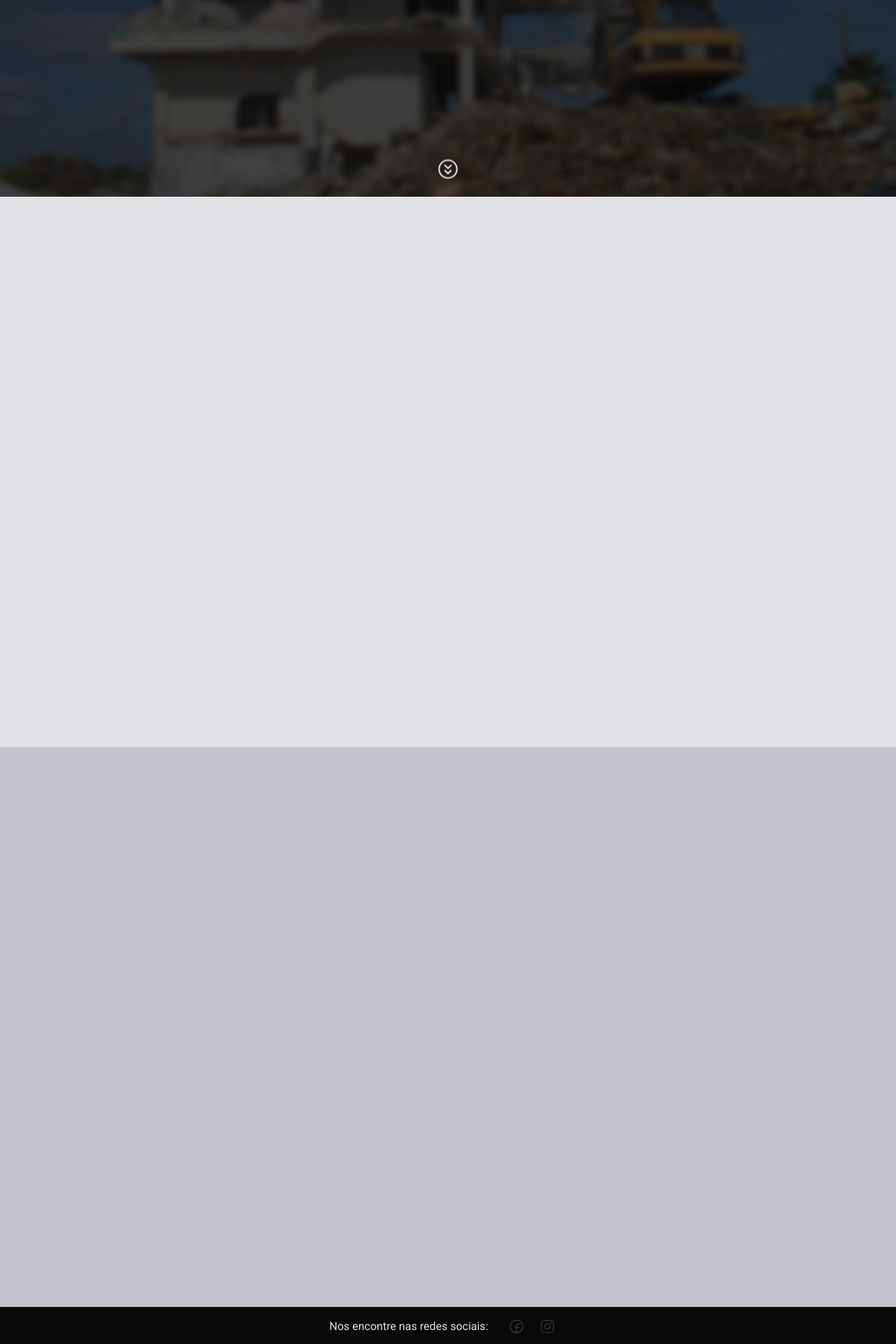
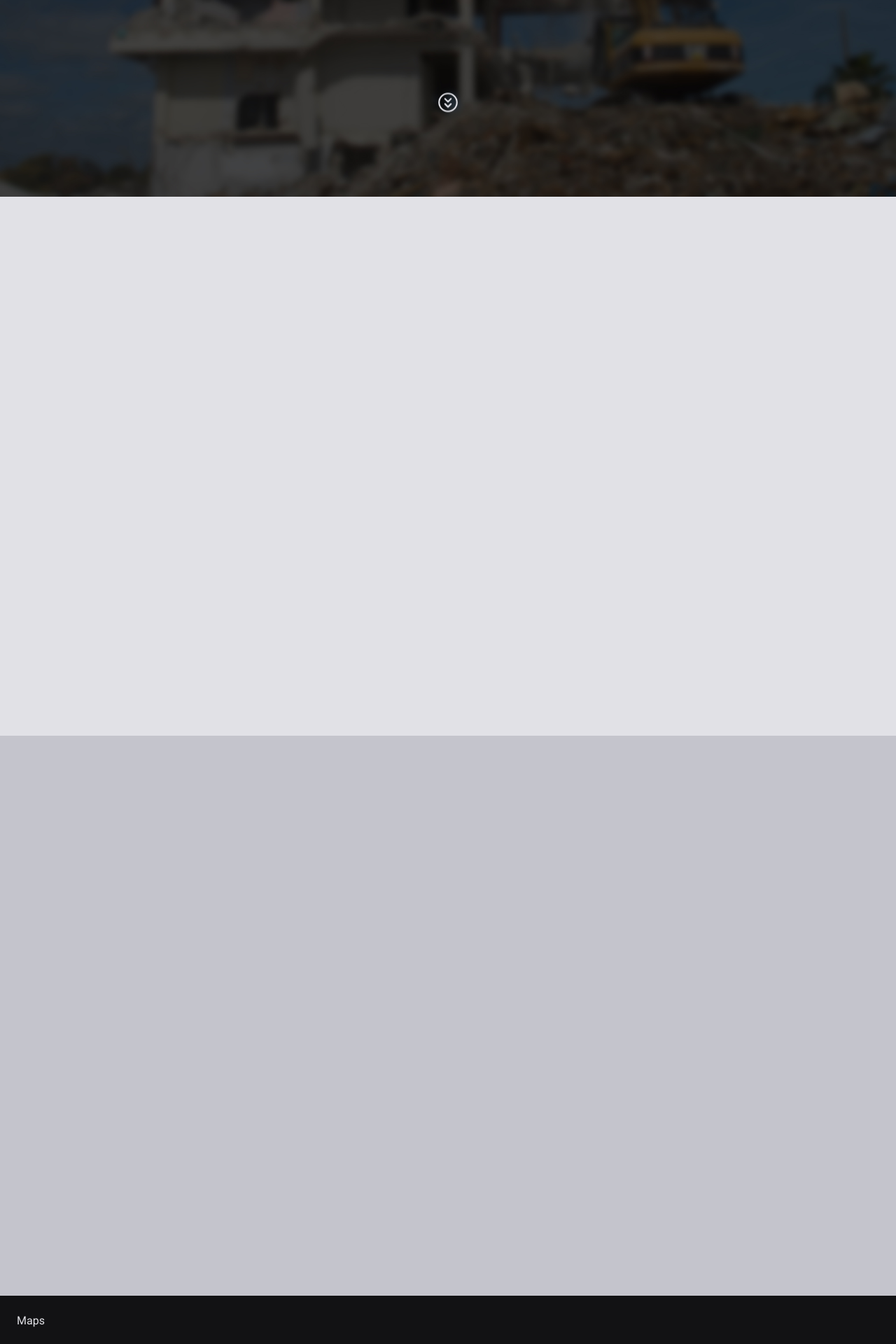
Before and after one commit to rafaalmeida1/LLM-Demolicao, a React (Vite) app: page / in a window 1280 px wide. Shown: the part 600-2520 px from the top of the page at 70% size. Built offline with nearby package versions, Linux system fonts and the light colour scheme.

Commit message:
init LocaleMap on Home Page

```diff
--- /dev/null
+++ b/src/components/LocaleMap.tsx
@@ -0,0 +1,7 @@
+export function LocaleMaps() {
+    return (
+        <>
+            <h1>Maps</h1>
+        </>
+    )
+}
--- a/src/pages/Home.tsx
+++ b/src/pages/Home.tsx
@@ -8,6 +8,7 @@ import staticImage from '../assets/staticImage.png'
 import { Footer } from "../components/Footer";
 import { ImageSlider } from "../components/ImageSlider";
 import { useRef } from "react";
+import { LocaleMaps } from "../components/LocaleMap";
 
 export function Home() {
 
@@ -96,13 +97,13 @@ export function Home() {
                 </div>
             </div>
 
-            <div className="mt-[-3rem] flex justify-center">
+            <div className="mt-[-9rem] flex justify-center">
                 <CaretCircleDoubleDown size={34} className="animate-bounce" />
             </div>
 
 
             {/* Section 2 Second Contact */}
-            <div className="min-h-screen md:min-h-fit md:pb-6">
+            <div className="min-h-screen md:min-h-fit md:pb-6 mt-[5rem]">
                 <motion.div className="flex items-center justify-center w-auto gap-5">
                     <motion.div className="flex flex-col items-center gap-5">
                         <motion.h2
@@ -145,6 +146,10 @@ export function Home() {
                 <ImageSlider />
             </div>
 
+            <div className="min-h-screen md:min-h-fit p-6 bg-gray-700">
+                <LocaleMaps />
+            </div>
+
             <ButtonScroll />
             <Footer />
         </>
```
